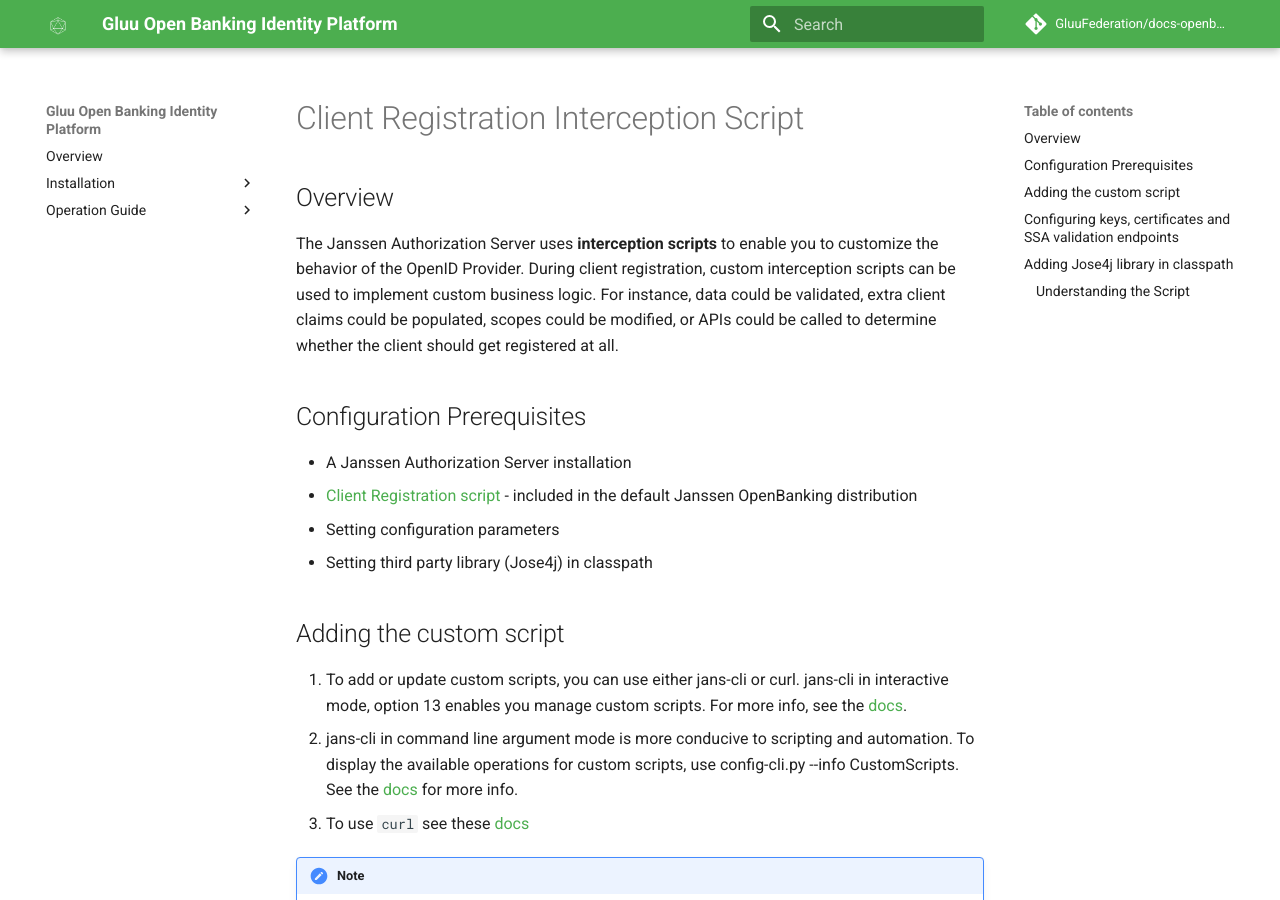
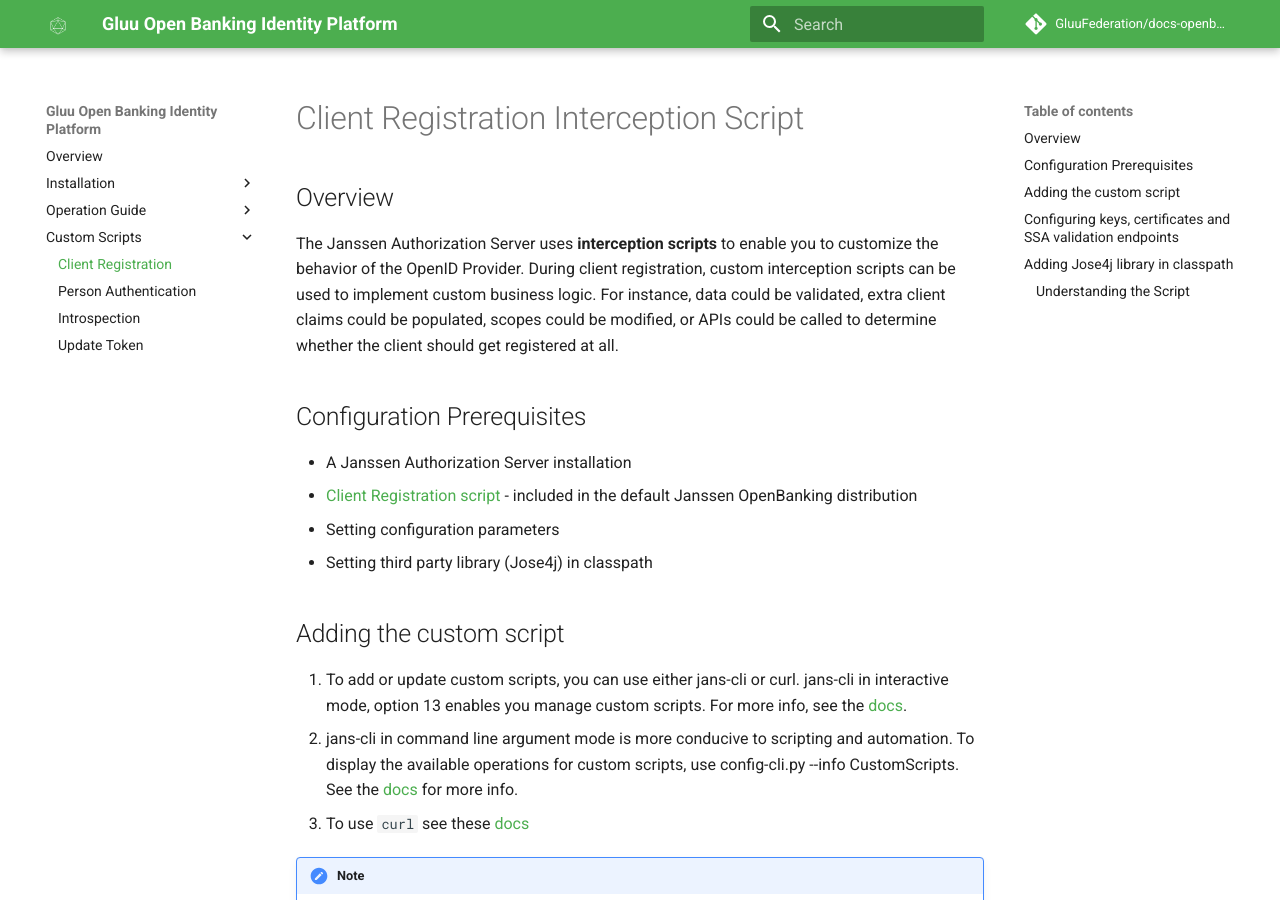
Before and after one commit to GluuFederation/docs-openbanking-prod, an MkDocs documentation site: the page built from docs/source/scripts/client-registration.md, in a window 1280 px wide and 900 px high. Built offline with MkDocs 1.6.1 and Material for MkDocs 9.7.7, drawn with Linux system fonts in a browser that asks for light colours; comment, search, counter and statistics services are not loaded.

Commit message:
Added Custom Script pages

```diff
--- a/docs/mkdocs.yml
+++ b/docs/mkdocs.yml
@@ -55,6 +55,11 @@ nav:
     - Configuration Instructions: configuration-instructions.md
     - Managing scripts with CURL: curl.md
     - Managing Scripts with the jans-cli: jans-cli.md
+- Custom Scripts:
+    - Client Registration: scripts/client-registration.md
+    - Person Authentication: scripts/person-authentication.md
+    - Introspection: scripts/introspection.md
+    - Update Token: scripts/update-token.md
 #- Key Management: key-management.md
 #- Requirements by Country:
 #    - Australia: country/australia-reqs.md
```
